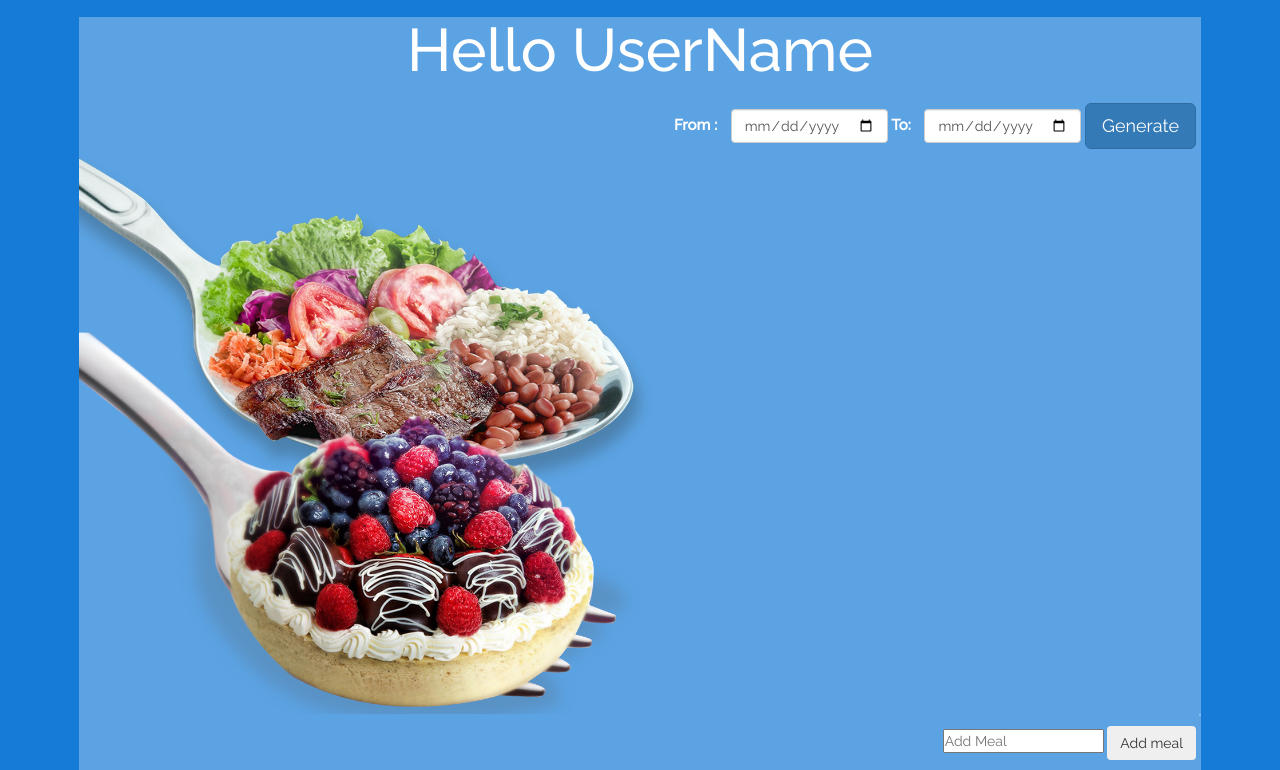
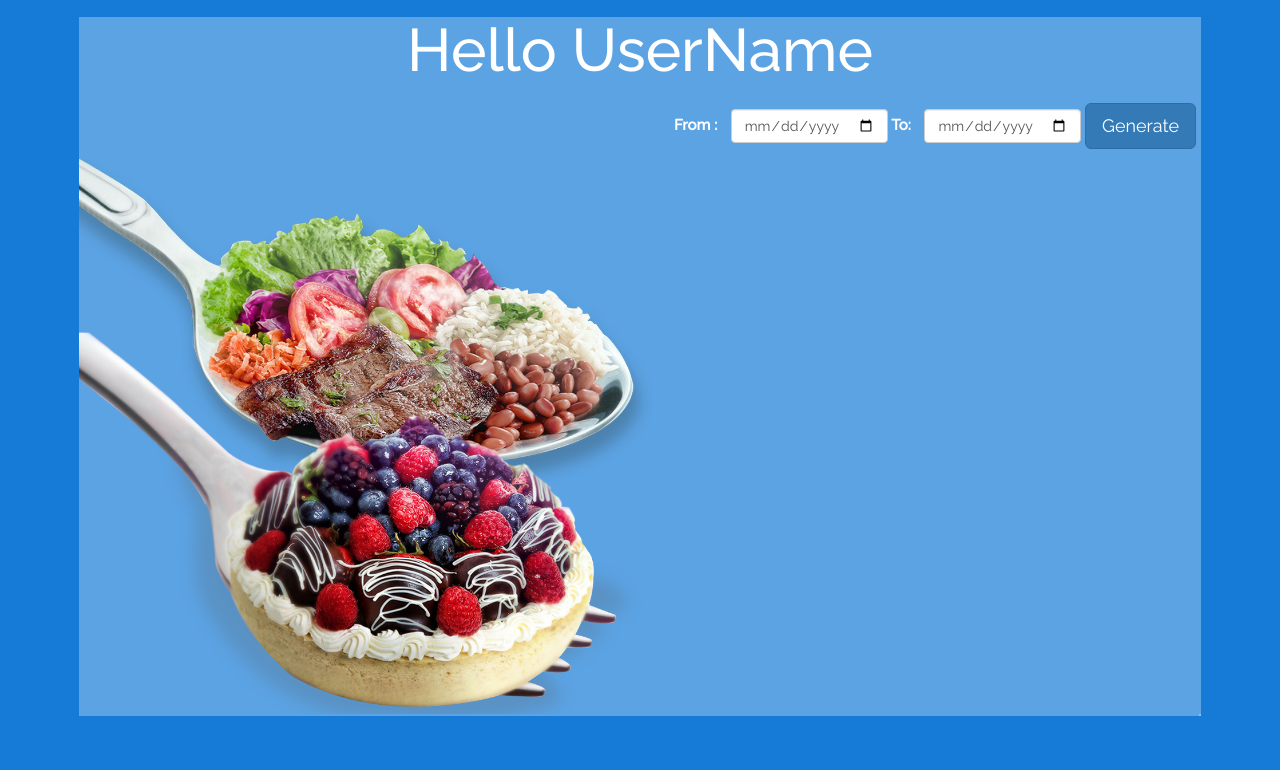
Before and after one commit to NutriTruck/LatestNutriTrack, a plain HTML site: page landingpage.html in a window 1280 px wide. Shown: the part 105-875 px from the top of the page. After the commit the page ends 821 px from the top, so only its background shows below. Drawn offline with nearby package versions, Linux system fonts and the light colour scheme; no server answers.

Commit message:
just now

```diff
--- a/landingpage.html
+++ b/landingpage.html
@@ -99,10 +99,10 @@
 
 
             <div class="row justify-content-around">
-                <div class="largenav pull-right">
+           <!--      <div class="largenav pull-right">
                     <input type="text" name="itemName" id="item" placeholder="Add Meal">
                     <button type="submit" class="btn btn-secondary" id="add-meal-btn">Add meal</button>
-                </div>
+                </div> -->
             </div>
         </div> <!--Main Container-->
     </div> <!-- Container Fluid-->
```
